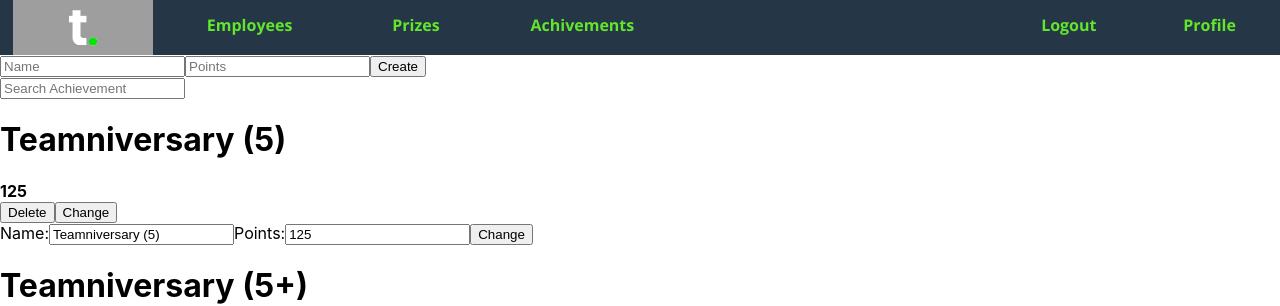
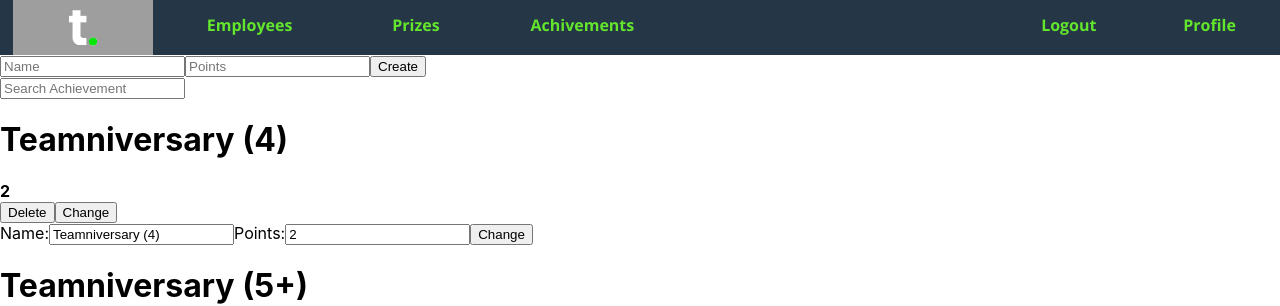
Before and after one commit to sebascasta97/TeamFinal, a React (Create React App) app: page /#/achievements in a window 1280 px wide. Shown: the top 306 px of the page. Built offline with nearby package versions, Linux system fonts and the light colour scheme; data requests are answered from the project's data file; grey boxes are pictures that could not be loaded.

Commit message:
algunas correciones

```diff
--- a/db.json
+++ b/db.json
@@ -114,7 +114,7 @@
     },
     {
       "name": "Cristian Palacio",
-      "job": "Developer",
+      "job": "Developer5",
       "area": "Tic",
       "points": "502",
       "imgSrc": "https://randomuser.me/api/portraits/men/35.jpg",
@@ -140,7 +140,7 @@
       "name": "Hotel night",
       "imgSrc": "https://top-gun-lab-images.s3-sa-east-1.amazonaws.com/hotel.png",
       "description": "Lorem ipsum dolor sit amet consectetur adipisicing elit. Nobis iusto voluptas earum maiores quisquam ipsum",
-      "points": "3",
+      "points": "5",
       "id": 4
     },
     {
@@ -174,8 +174,8 @@
   ],
   "achievements": [
     {
-      "name": "Teamniversary (5)",
-      "points": "125",
+      "name": "Teamniversary (4)",
+      "points": "2",
       "id": 3
     },
     {
--- a/src/Containers/DetailsEmploye.js
+++ b/src/Containers/DetailsEmploye.js
@@ -35,7 +35,6 @@ class DetailEmploye extends Component
 
     componentDidMount=()=>
     {
-        //const  id  = toString(this.props.match.params);
         const { match: { params: { id } } } = this.props;
         axios.get(`${BASE_LOCAL_ENDPOINT}/employees/${id}`)
         .then(information => {
@@ -65,10 +64,11 @@ class DetailEmploye extends Component
             {
                 return previous.points-next.points;
             })
-            console.log(arrayPrizes.filter(prize => points >=prize.points));
+
+            console.log(arrayPrizes.filter(prize => prize.points<=9));
             this.setState({
                 prizes: {
-                    content: arrayPrizes,
+                    content: arrayPrizes.filter(prize => prize.points<=Number(points)),
                     error: ''
                 }
 
@@ -106,6 +106,8 @@ class DetailEmploye extends Component
                 "imgSrc": datos[9].value
         }
         axios.put(`${BASE_LOCAL_ENDPOINT}/employees/${id}`,changeEmploye)
+        .then(setTimeout(200,window.location.reload()))
+
     }
 
     deleteEmploye=(id)=>
--- a/src/Containers/DetailsPrize.js
+++ b/src/Containers/DetailsPrize.js
@@ -60,6 +60,7 @@ class DetailsPrize extends Component
 
         }
         axios.put(`${BASE_LOCAL_ENDPOINT}/prizes/${id}`,changePrize)
+        .then(setTimeout(200,window.location.reload()))
     }
 
     deletePrize=(id)=>
--- a/src/Containers/ListAchievements.js
+++ b/src/Containers/ListAchievements.js
@@ -70,6 +70,9 @@ class ListAchievement extends Component
 
         }
         axios.put(`${BASE_LOCAL_ENDPOINT}/achievements/${id}`,changeAchievement)
+        .then(
+            setTimeout(200,window.location.reload())
+            )
     }
 
     deleteAchievement=(id)=>
```
